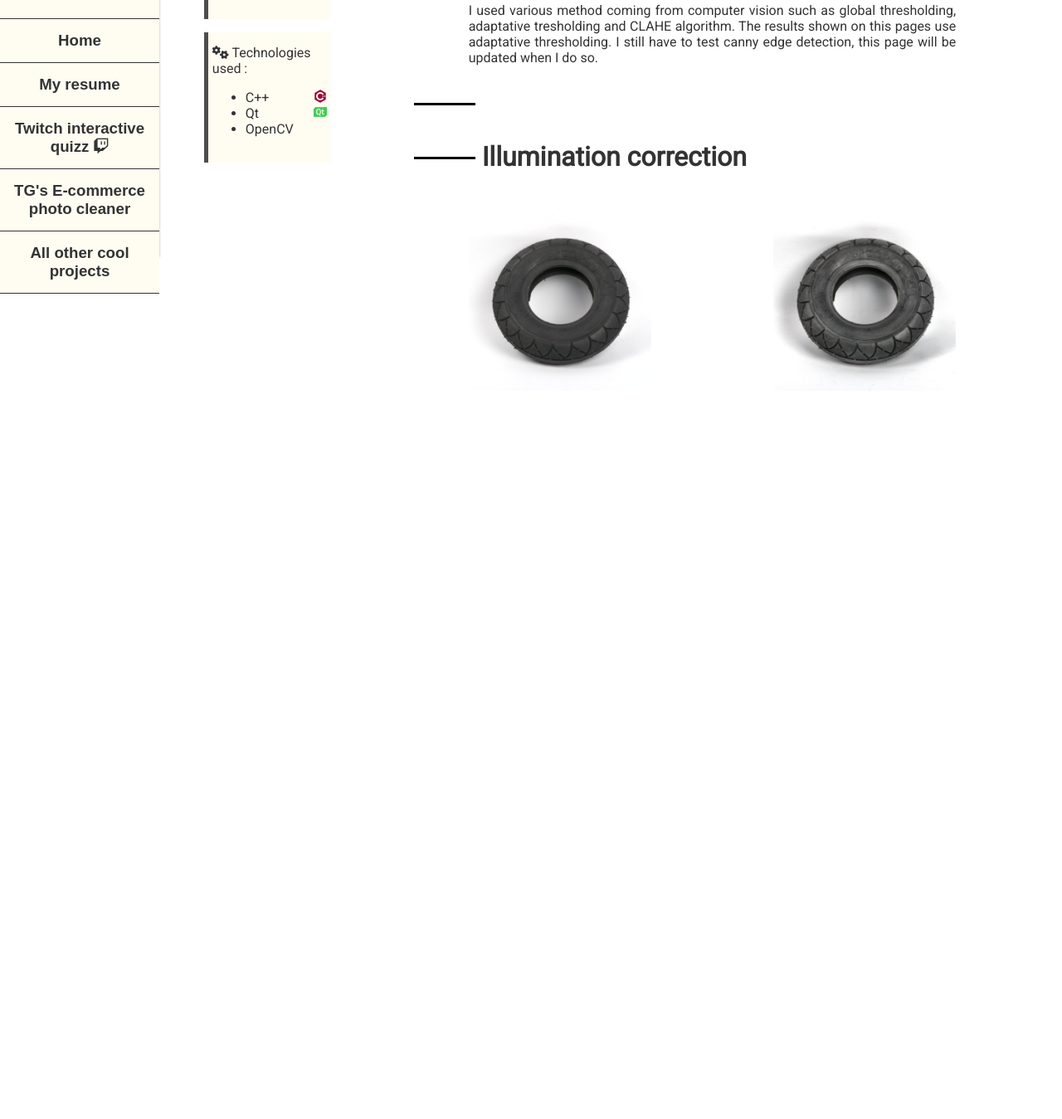
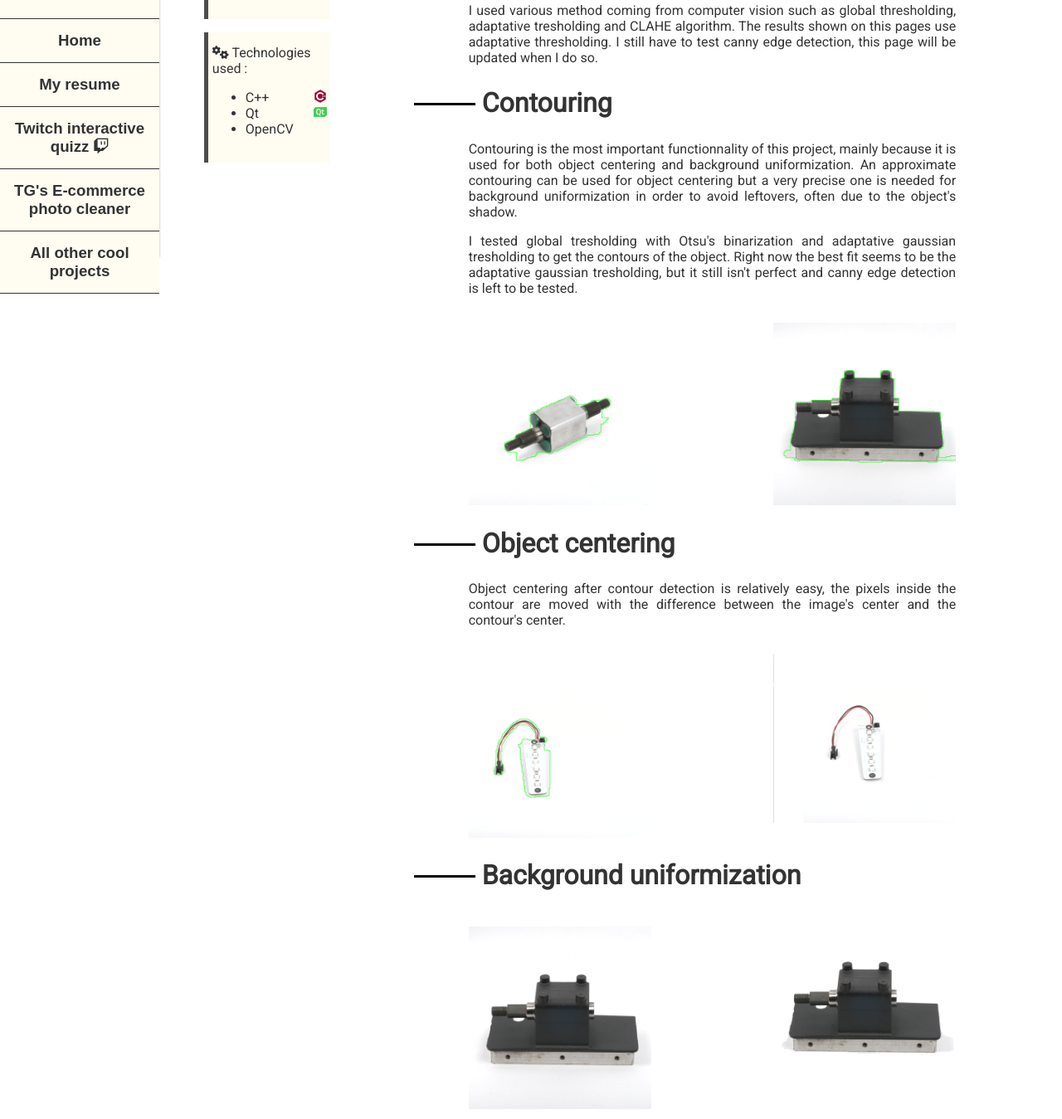
Before and after one commit to TGuesdon/Tguesdon.github.io, a plain HTML site: page pages/projects/ecommerce-image-processing.html in a window 1280 px wide. Shown: the part 491-1840 px from the top of the page at 83% size. Before the commit the page ends 962 px from the top, so only its background shows below. Drawn offline with nearby package versions, Linux system fonts and the light colour scheme; a web font is replaced by a local one.

Commit message:
Updated ecommerce photo cleaner page

```diff
--- a/css/project.css
+++ b/css/project.css
@@ -127,6 +127,18 @@
 
 @media screen and (max-width: 900px) {
 
+    .tg_img_gallery{
+        display: block;
+    }
+
+    .tg_img_block.small{
+        width: 100%;
+    }
+
+    .tg_img_block .tg_project_image_caption{
+        display: block;
+    }
+
     #tg_project_header{
         background-color: transparent;
         box-shadow: none;
--- a/pages/projects/ecommerce-image-processing.html
+++ b/pages/projects/ecommerce-image-processing.html
@@ -107,7 +107,61 @@
                         The results shown on this pages use adaptative thresholding. I still have to test canny edge detection, this page will be updated when I do so.
                     </p>
 
-                    <h2></h2>
+                    <h2>Contouring</h2>
+
+                    <p>
+                        Contouring is the most important functionnality of this project, mainly because it is used for both object centering and background uniformization.
+                        An approximate contouring can be used for object centering but a very precise one is needed for background uniformization in order to avoid leftovers, often due to the object's shadow.
+                    </p>
+
+                    <p>
+                        I tested global tresholding with Otsu's binarization and adaptative gaussian tresholding to get the contours of the object.
+                        Right now the best fit seems to be the adaptative gaussian tresholding, but it still isn't perfect and canny edge detection is left to be tested.
+                    </p>
+
+                    <div class="tg_img_gallery">
+                        <div class="tg_img_block small">
+                            <img class="tg_project_image" src="../../assets/ecommerce-photo-cleaner/contour_1.JPG" alt="before"/>
+                            <span class="tg_project_image_caption">Contours detection with adaptative gaussian tresholding</span>
+                        </div>
+
+                        <div class="tg_img_block small">
+                            <img class="tg_project_image" src="../../assets/ecommerce-photo-cleaner/contour_2.JPG" alt="after"/>
+                            <span class="tg_project_image_caption">Contours detection with adaptative gaussian tresholding</span>
+                        </div>
+                    </div>
+
+                    <h2>Object centering</h2>
+
+                    <p>
+                        Object centering after contour detection is relatively easy, the pixels inside the contour are moved with the difference between the image's center and the contour's center.
+                    </p>
+
+                    <div class="tg_img_gallery">
+                        <div class="tg_img_block small">
+                            <img class="tg_project_image" src="../../assets/ecommerce-photo-cleaner/before_centering_1.JPG" alt="before"/>
+                            <span class="tg_project_image_caption">Before</span>
+                        </div>
+
+                        <div class="tg_img_block small">
+                            <img class="tg_project_image" src="../../assets/ecommerce-photo-cleaner/after_centering.JPG" alt="after"/>
+                            <span class="tg_project_image_caption">After</span>
+                        </div>
+                    </div>
+
+                    <h2>Background uniformization</h2>
+
+                    <div class="tg_img_gallery">
+                        <div class="tg_img_block small">
+                            <img class="tg_project_image" src="../../assets/ecommerce-photo-cleaner/origin_2.JPG" alt="before"/>
+                            <span class="tg_project_image_caption">Before</span>
+                        </div>
+
+                        <div class="tg_img_block small">
+                            <img class="tg_project_image" src="../../assets/ecommerce-photo-cleaner/background_2.JPG" alt="after"/>
+                            <span class="tg_project_image_caption">After</span>
+                        </div>
+                    </div>
 
                     <h2>Illumination correction</h2>
 
```
Also changed, not shown: assets/ecommerce-photo-cleaner/after_centering.JPG (added), assets/ecommerce-photo-cleaner/background_2.JPG (added), assets/ecommerce-photo-cleaner/before_centering_1.JPG (added), assets/ecommerce-photo-cleaner/contour_1.JPG (added), assets/ecommerce-photo-cleaner/contour_2.JPG (added), assets/ecommerce-photo-cleaner/origin_2.JPG (added).
